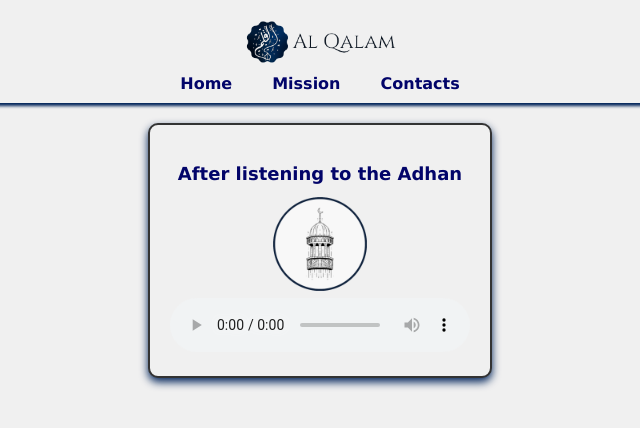
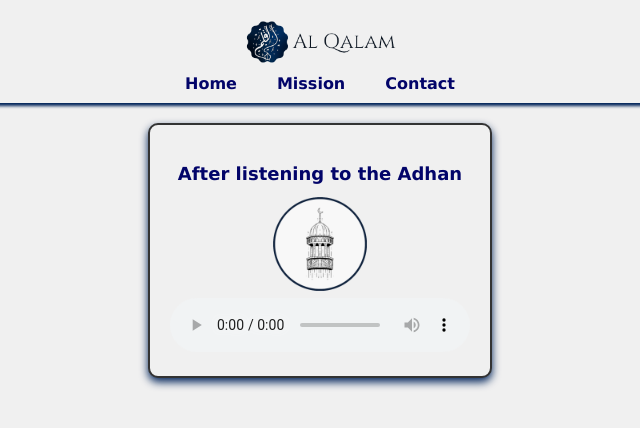
Before and after one commit to AlQalamIT/AlQalam.EN, a plain HTML site: page adhan.html in a window 1280 px wide. Shown: the full height of the page, 320-960 px from the left. Drawn offline with Linux system fonts and the light colour scheme.

Commit message:
Update adhan.html

```diff
--- a/adhan.html
+++ b/adhan.html
@@ -14,7 +14,7 @@
             <ul id="menu">
                 <li><a href="index.html">Home</a></li>
                 <li><a href="mission.html">Mission</a></li>
-                <li><a href="contact.html">Contacts</a></li>
+                <li><a href="contacts.html">Contact</a></li>
             </ul>
         </div>
     </header>
```
